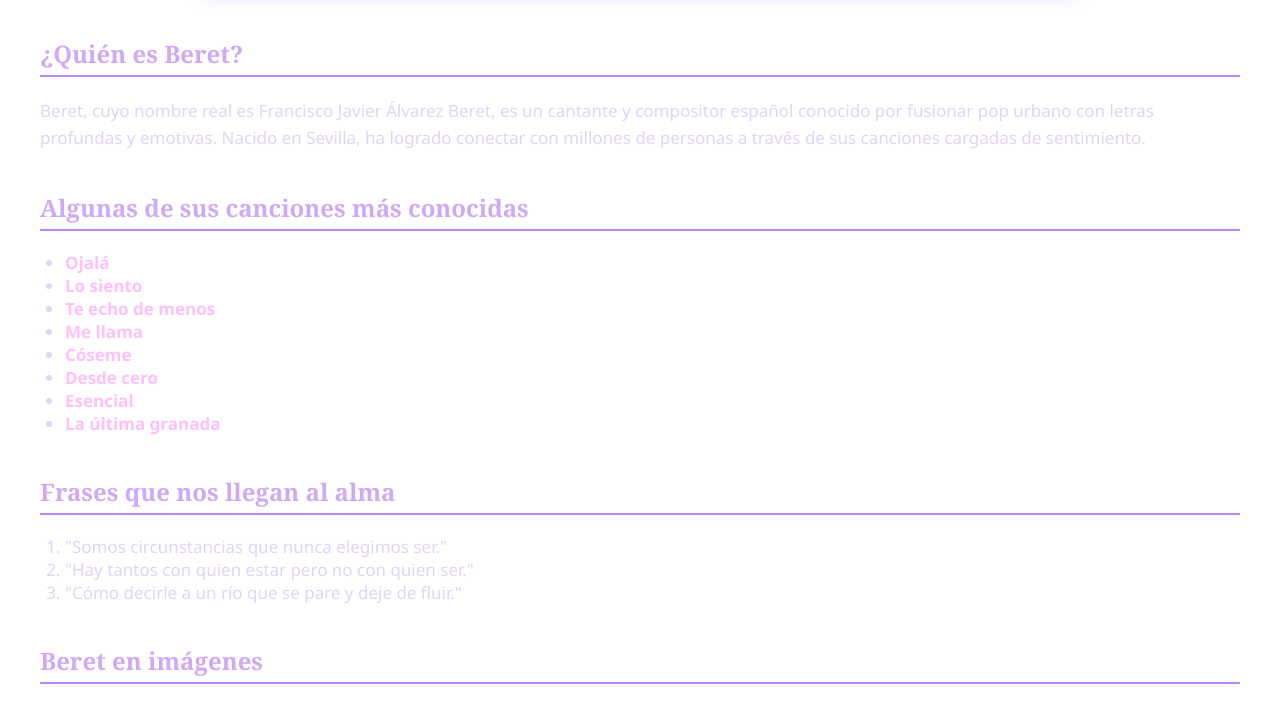
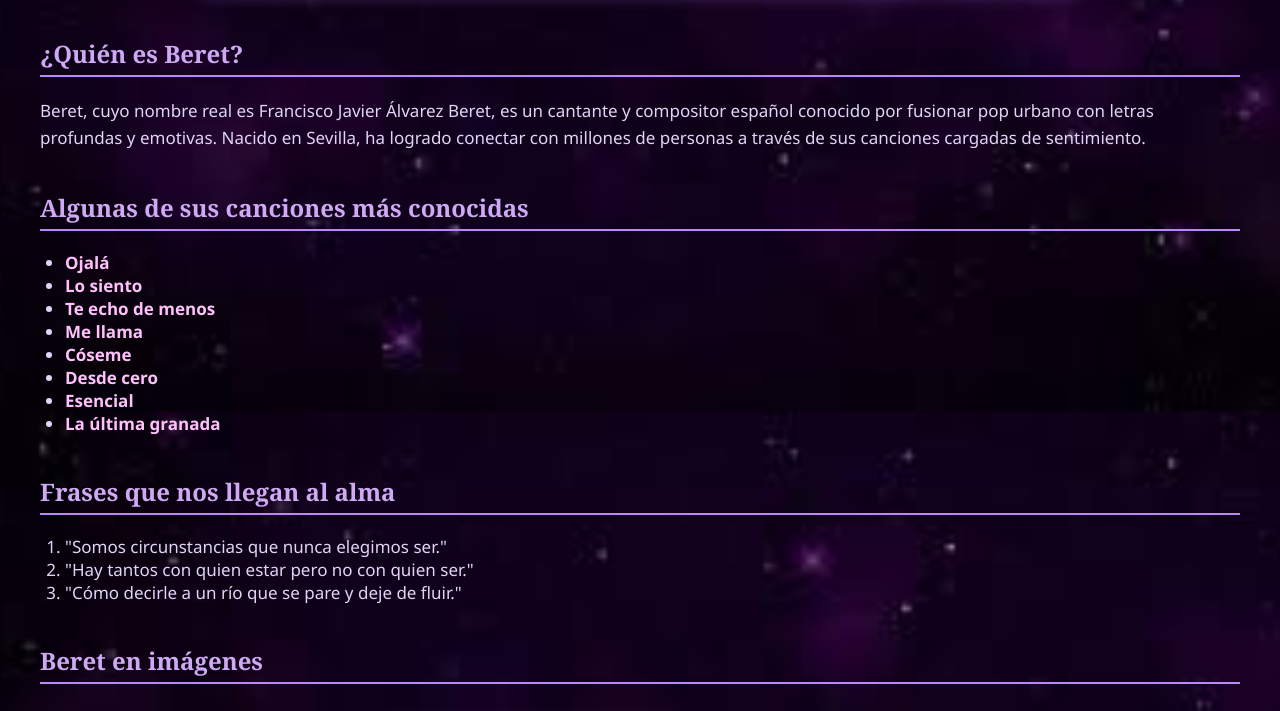
Before and after one commit to AndryRomero/Blog_Beret, a plain HTML site: page index.html in a window 1280 px wide. Shown: the part 389-1100 px from the top of the page. Drawn offline with Linux system fonts and the light colour scheme.

Commit message:
Add files via upload

```diff
--- a/estilos.css
+++ b/estilos.css
@@ -1,6 +1,6 @@
 /* Fondo general y texto */
 body {
-   background: url("img/fondo.jpg") no-repeat center center fixed;
+   background: url("fondo.jpg") no-repeat center center fixed;
   background-size: cover;
   color: #f9f9f9;
   font-family: 'Segoe UI', Tahoma, Geneva, Verdana, sans-serif;
```
